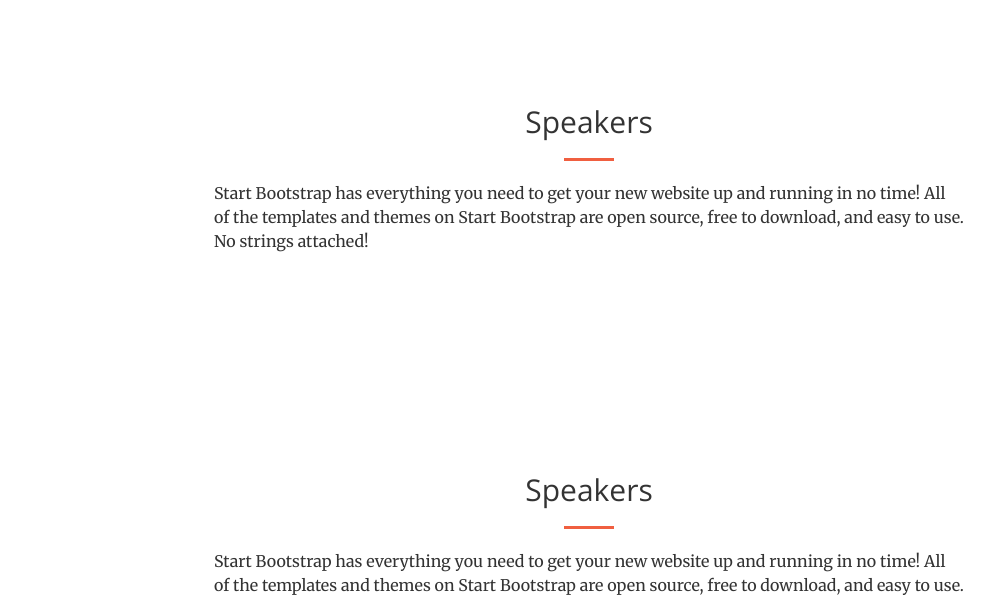
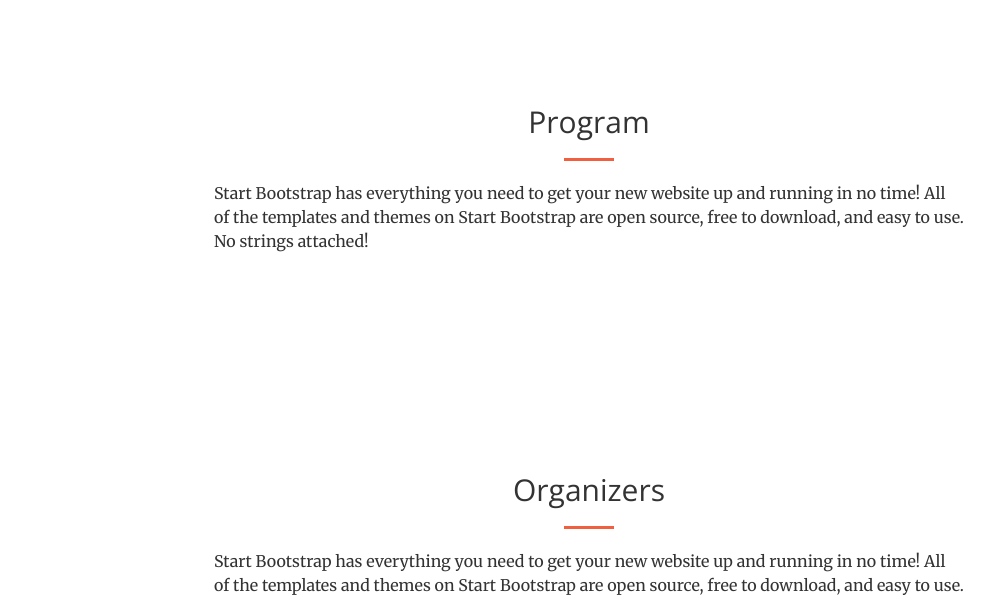
Before and after one commit to NESTLab/ICRA2023_Workshop, a Jekyll site: the page built from index.md, in a window 1280 px wide and 900 px high, scrolled down 3604 px. Shown: the part 159-757 px from the top of the window, without its empty margins (51-1045 px from the left). Built offline with Jekyll 4.4.1, drawn with Linux system fonts in a browser that asks for light colours.

Commit message:
Added section titles

```diff
--- a/_includes/organizers.html
+++ b/_includes/organizers.html
@@ -1,8 +1,8 @@
-<section id="speakers">
+<section id="organizers">
   <div class="container">
     <div class="row">
       <div class="col-lg-8 col-lg-offset-2 text-center">
-        <h2 class="section-heading">Speakers</h2>
+        <h2 class="section-heading">Organizers</h2>
         <hr class="primary">
       </div>
       <div class="col-lg-8 col-lg-offset-2">
--- a/_includes/program.html
+++ b/_includes/program.html
@@ -1,8 +1,8 @@
-<section id="speakers">
+<section id="program">
   <div class="container">
     <div class="row">
       <div class="col-lg-8 col-lg-offset-2 text-center">
-        <h2 class="section-heading">Speakers</h2>
+        <h2 class="section-heading">Program</h2>
         <hr class="primary">
       </div>
       <div class="col-lg-8 col-lg-offset-2">
--- a/_includes/sponsors.html
+++ b/_includes/sponsors.html
@@ -1,8 +1,8 @@
-<section id="speakers">
+<section id="sponsors">
   <div class="container">
     <div class="row">
       <div class="col-lg-8 col-lg-offset-2 text-center">
-        <h2 class="section-heading">Speakers</h2>
+        <h2 class="section-heading">Sponsors</h2>
         <hr class="primary">
       </div>
       <div class="col-lg-8 col-lg-offset-2">
```
